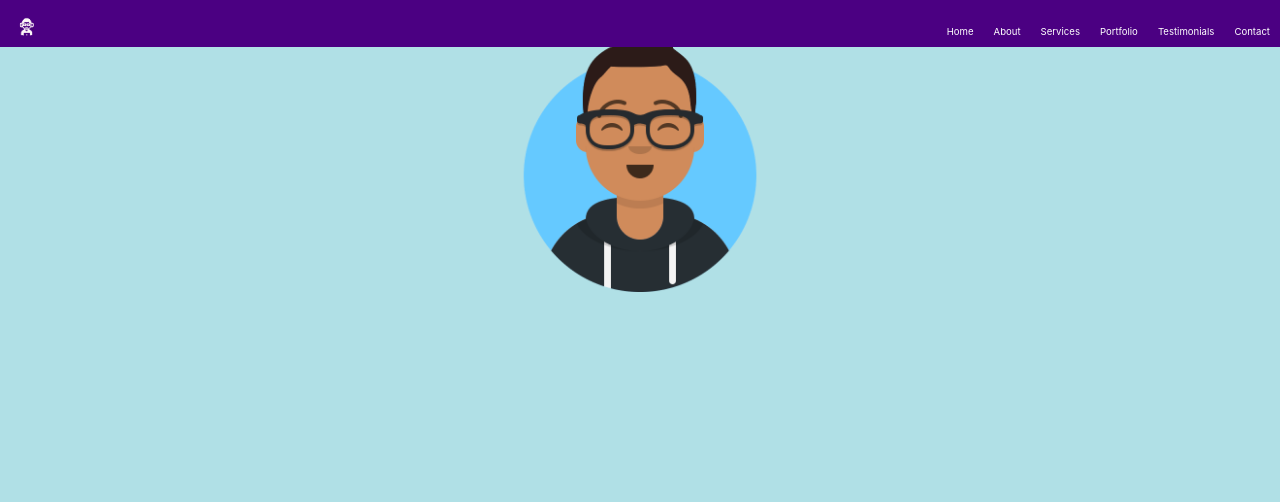
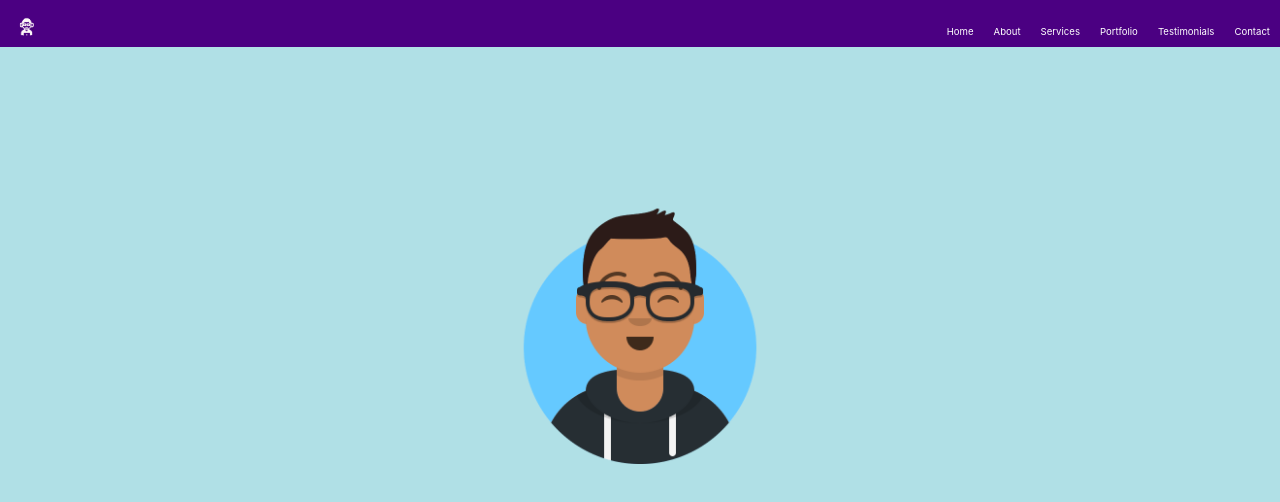
Before and after one commit to VigneshMurugan/vigneshPortfolio, a React (Create React App) app: page / in a window 1280 px wide. Shown: the top 502 px of the page. Built offline with nearby package versions, Linux system fonts and the light colour scheme.

Commit message:
Fixed Avatar image

```diff
--- a/src/App.css
+++ b/src/App.css
@@ -38,7 +38,7 @@
 }
 
 #heroBanner {
-  margin-top: 20px;
+  margin-top: 15%;
 }
 
 #avatarImage {
```
